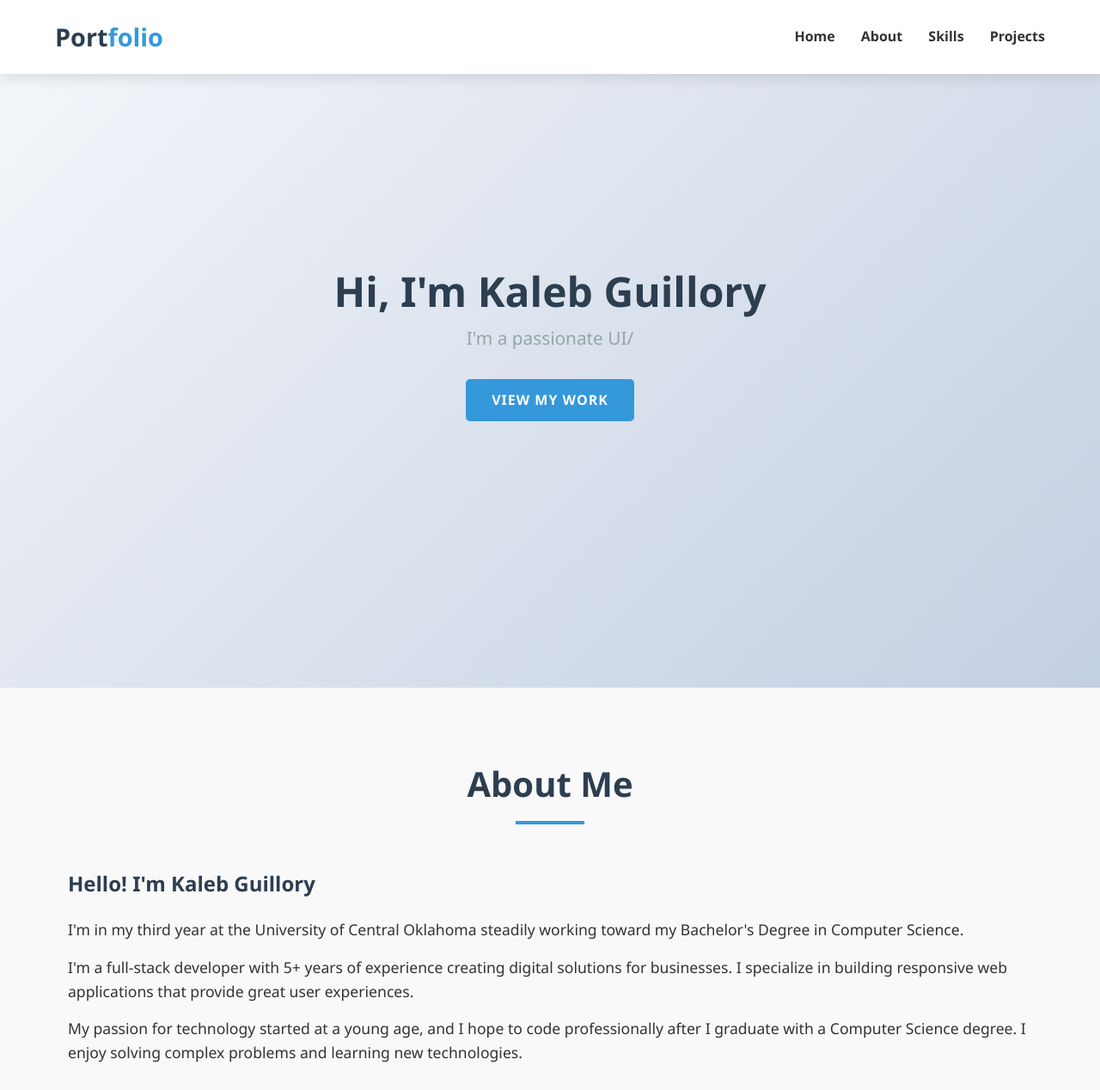
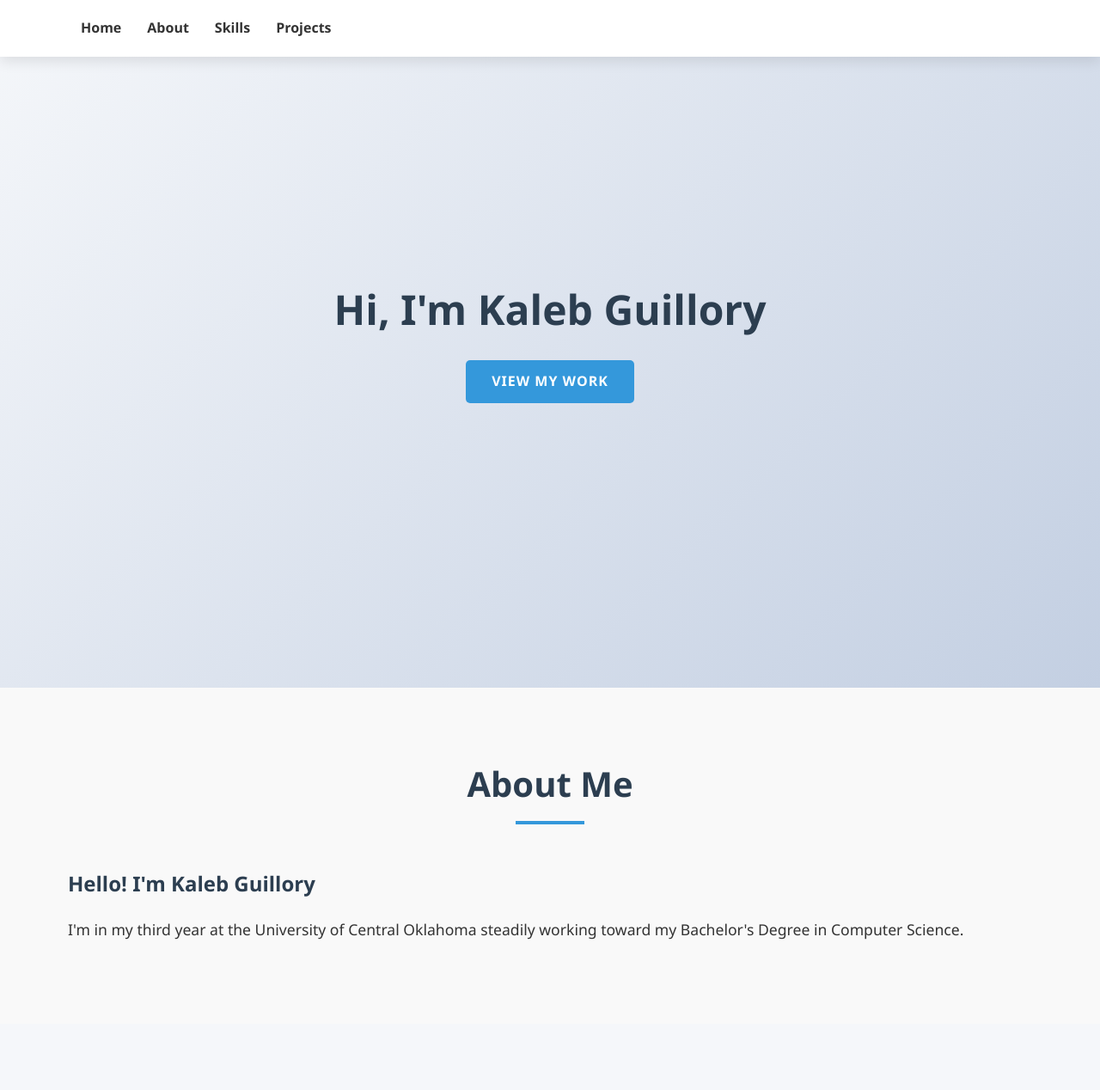
Before and after one commit to KalebGuillory/kalebguillory.github.io, a plain HTML site: page index.html in a window 1280 px wide. Shown: the top 1268 px of the page at 86% size. Drawn offline with Linux system fonts and the light colour scheme.

Commit message:
Clean up index.html by removing unused elements
Removed unused logo link and some content in the About section.

```diff
--- a/index.html
+++ b/index.html
@@ -415,7 +415,6 @@
     <!-- Header & Navigation -->
     <header>
         <div class="container nav-container">
-            <a href="#" class="logo">Port<span>folio</span></a>
             <nav>
                 <ul class="nav-links">
                     <li><a href="#home">Home</a></li>
@@ -434,7 +433,6 @@
     <section id="home" class="hero">
         <div class="container hero-content">
             <h1>Hi, I'm Kaleb Guillory</h1>
-            <p>I'm a passionate <span id="typing-text"></span></p>
             <div class="hero-btns">
                 <a href="#projects" class="btn">View My Work</a>
             </div>
@@ -445,15 +443,9 @@
     <section id="about">
         <div class="container">
             <h2 class="section-title">About Me</h2>
-            <!-- <div class="about-content">
-                <div class="about-img">
-                    <img src="https://mail.google.com/mail/u/0/popout?ver=1kb54q60x21o5#attid%253Datt_19ae665e3af49a3b_0.1_957d90fe_3c84cce4_eda46227_a542151c_89f6ce83%25252FIMG_8388.jpg" alt="John Doe">
-                </div> -->
                 <div class="about-text">
                     <h3>Hello! I'm Kaleb Guillory</h3>
                     <p>I'm in my third year at the University of Central Oklahoma steadily working toward my Bachelor's Degree in Computer Science.
-                    <p>I'm a full-stack developer with 5+ years of experience creating digital solutions for businesses. I specialize in building responsive web applications that provide great user experiences.</p>
-                    <p>My passion for technology started at a young age, and I hope to code professionally after I graduate with a Computer Science degree. I enjoy solving complex problems and learning new technologies.</p>
                 </div>
             </div>
         </div>
@@ -483,11 +475,8 @@
         <div class="container">
             <h2 class="section-title">My Projects</h2>
             <div class="projects-container">
-                <div class="project-card">
-                    </div>
-                    <div class="project-info">
-                        <h3>Coming Soon!</h3>
-                    </div>
+                <div class="project-info">
+                    <h3>Coming Soon!</h3>
                 </div>
             </div>
     </section>
```
